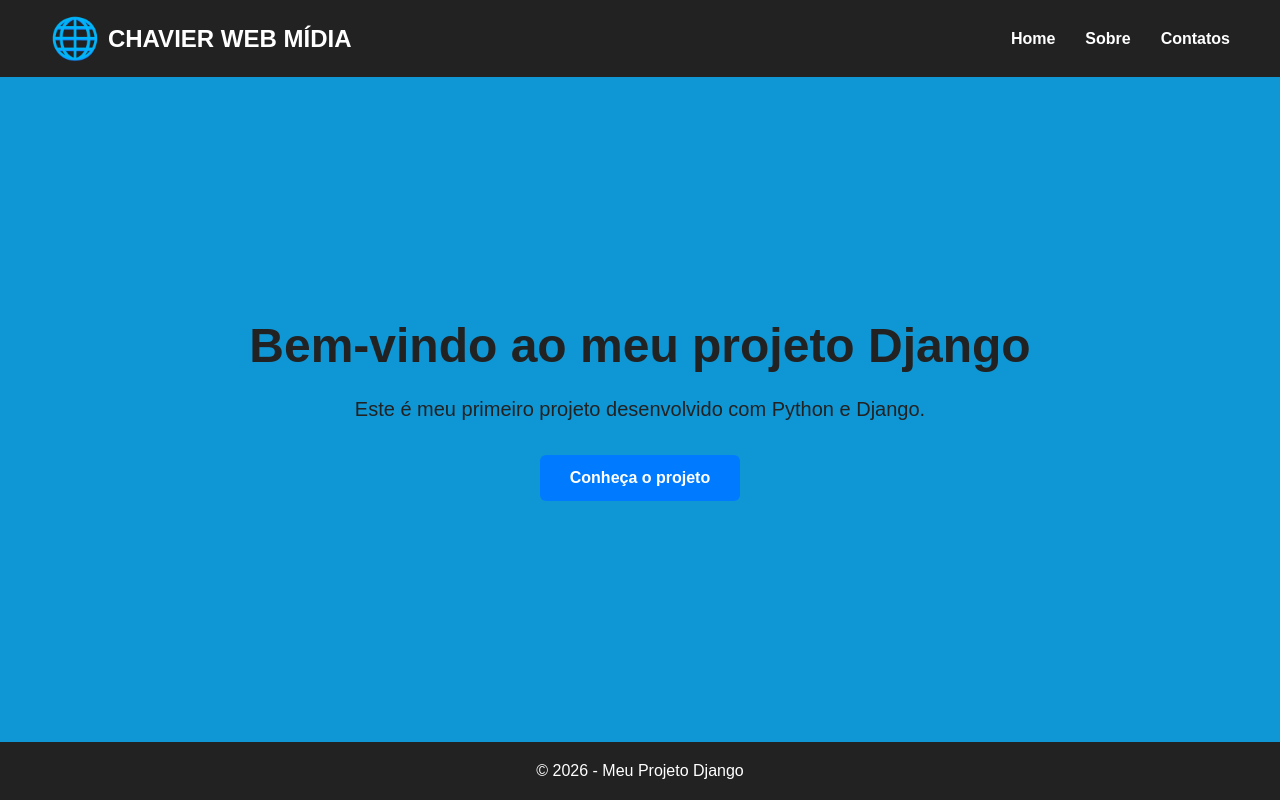
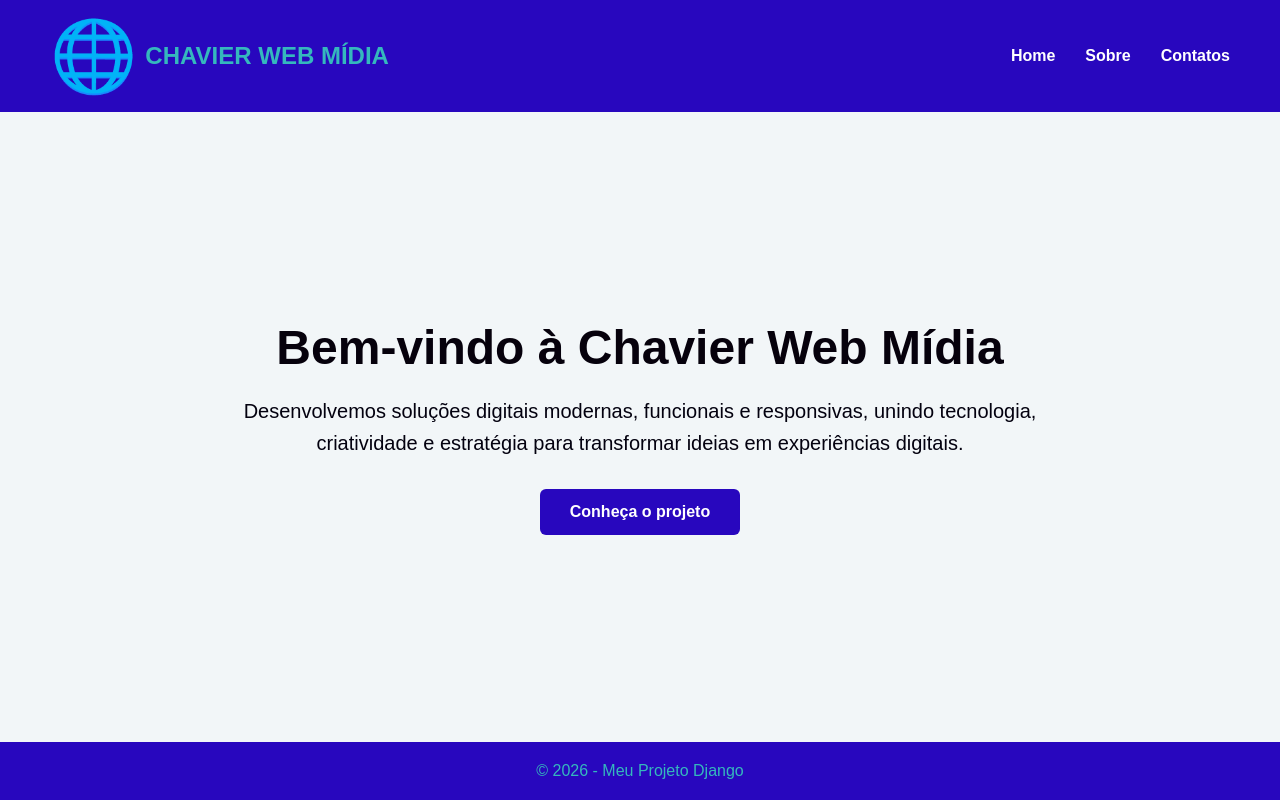
Before and after one commit to fabiano-githu/pequeno_projeto_django2026, a Django app: page /home/ in a window 1280 px wide. Run offline with Django 5.2, Linux system fonts and the light colour scheme.

Commit message:
"feat(home): adiciona apresentação da Chavier Web Mídia"
Adiciona a apresentação inicial da página Home da Chavier Web Mídia, incluindo título de boas-vindas e texto institucional da marca.

```diff
--- a/page_static/static/page_static/css/style.css
+++ b/page_static/static/page_static/css/style.css
@@ -20,7 +20,7 @@ html {
 
 body {
     font-family: Arial, Helvetica, sans-serif;
-    background-color: #0f96d4;
+    background-color: #f2f6f8;
     color: #222;
 
     min-height: 100vh;
@@ -35,7 +35,7 @@ body {
    ============================== */
 
 header {
-    background-color: #222;
+    background-color: #2807be;
     padding: 15px 50px;
 }
 
@@ -58,7 +58,7 @@ nav {
     align-items: center;
     gap: 8px;
 
-    color: white;
+    color: rgb(53, 184, 189);
     text-decoration: none;
 
     font-size: 24px;
@@ -66,7 +66,7 @@ nav {
 }
 
 .logo span {
-    font-size: 40px;
+    font-size: 70px;
 }
 
 
@@ -120,11 +120,13 @@ main {
 }
 
 .home h1 {
+    color: rgb(6, 1, 12);
     font-size: 48px;
     margin-bottom: 20px;
 }
 
 .home p {
+    color: rgb(3, 1, 15);
     font-size: 20px;
     line-height: 1.6;
     margin-bottom: 30px;
@@ -140,7 +142,7 @@ main {
 
     padding: 14px 30px;
 
-    background-color: #007bff;
+    background-color: #2807be;
     color: white;
 
     text-decoration: none;
@@ -163,8 +165,8 @@ main {
    ============================== */
 
 footer {
-    background-color: #222;
-    color: white;
+    background-color: #2807be;
+    color: rgb(53, 184, 189);
 
     text-align: center;
 
--- a/page_static/templates/page_static/home.html
+++ b/page_static/templates/page_static/home.html
@@ -38,11 +38,12 @@
     <main>
         <section class="home">
 
-            <h1>Bem-vindo ao meu projeto Django</h1>
+            <h1>Bem-vindo à Chavier Web Mídia</h1>
 
             <p>
-                Este é meu primeiro projeto desenvolvido com
-                Python e Django.
+                Desenvolvemos soluções digitais modernas, funcionais e responsivas,
+                unindo tecnologia, criatividade e estratégia para transformar ideias
+                em experiências digitais.
             </p>
 
             <a href="/contatos/" class="btn">
```
